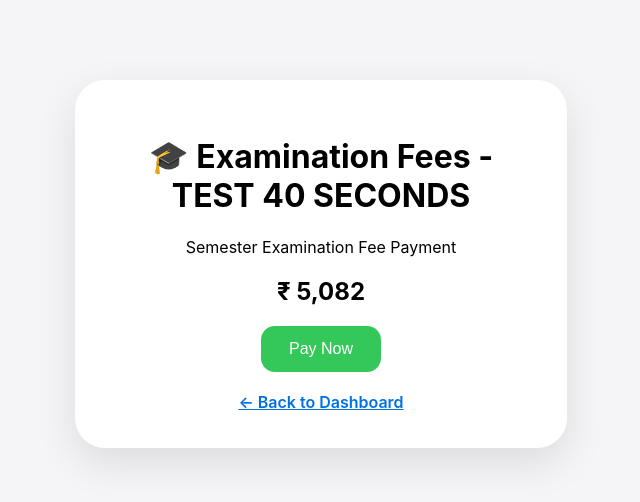
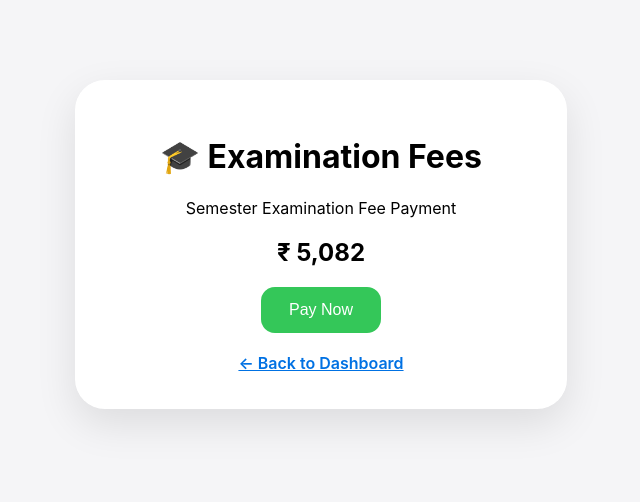
Before and after one commit to Ashwinor/student-portal, a plain HTML site: page fees.html in a window 1280 px wide. Shown: the whole page, without its empty margins (319-959 px from the left). Drawn offline with Linux system fonts and the light colour scheme.

Commit message:
Updated fees page

```diff
--- a/fees.html
+++ b/fees.html
@@ -12,7 +12,7 @@
 
 <div class="fees-card">
 
-    <h1>🎓 Examination Fees - TEST 40 SECONDS</h1>
+    <h1>🎓 Examination Fees</h1>
 
     <p>Semester Examination Fee Payment</p>
 
```
